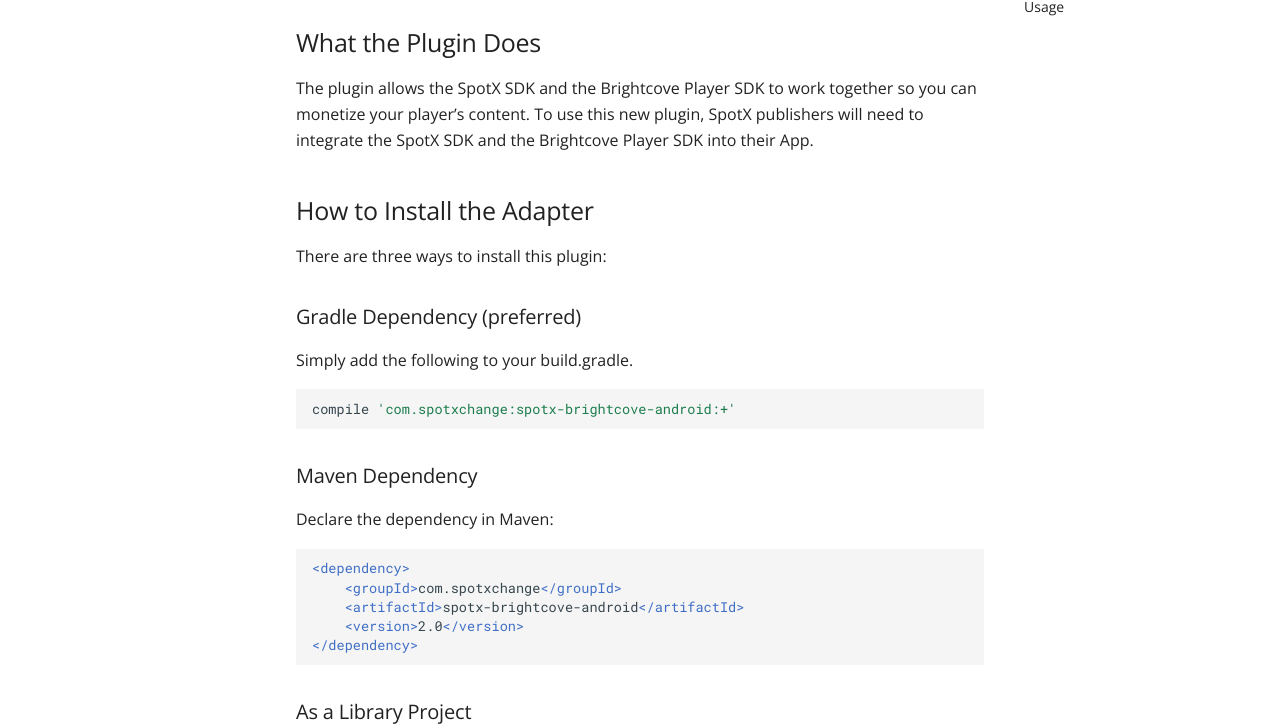
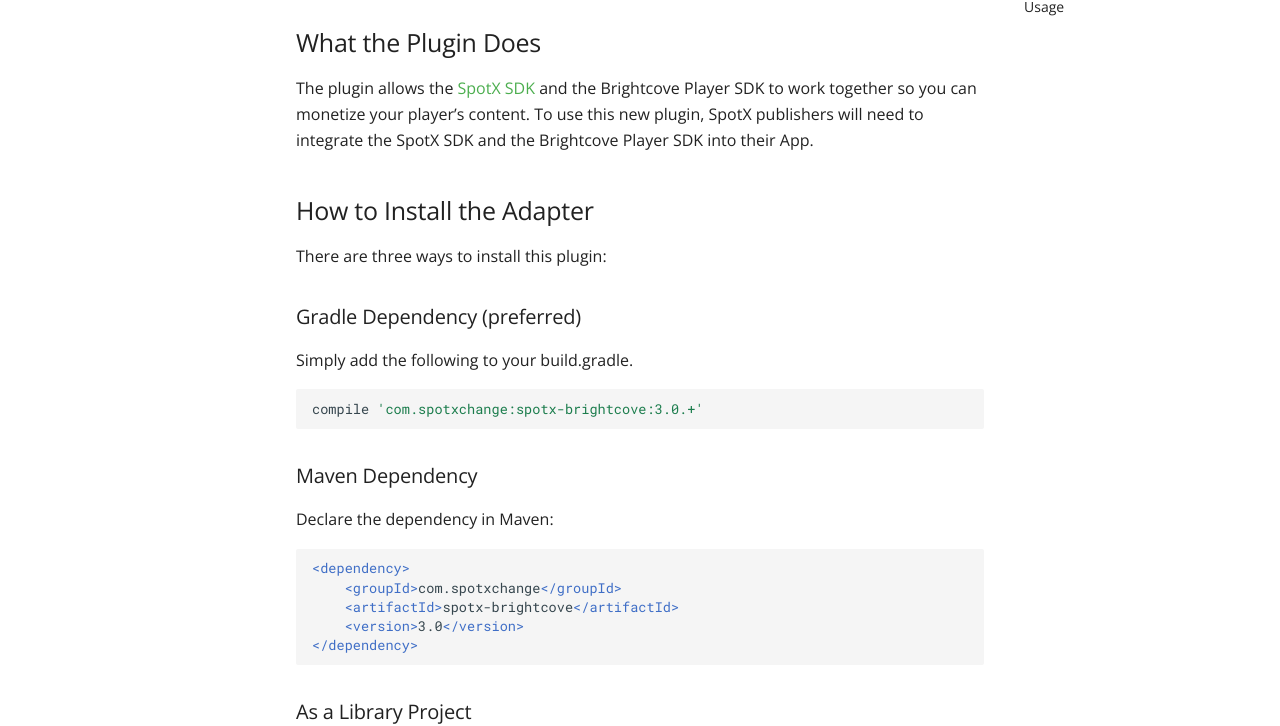
Before and after one commit to alpi2736/spotxmobile.github.io, an MkDocs documentation site: the page built from docs/adapters/brightcove/android-adapter.md, in a window 1280 px wide and 1400 px high. Shown: the part 338-1064 px from the top of the window. Built offline with MkDocs 1.6.1 and Material for MkDocs 9.7.7, drawn with Linux system fonts in a browser that asks for light colours; old or Windows-style settings are respelled for this version of MkDocs; some of the changed text lies outside the part shown.

Commit message:
updated docs for brightcove

````diff
--- a/docs/adapters/brightcove/android-adapter.md
+++ b/docs/adapters/brightcove/android-adapter.md
@@ -7,7 +7,7 @@
 
 ## What the Plugin Does
 
-The plugin allows the SpotX SDK and the Brightcove Player SDK to work together so you can monetize your player's content. To use this new plugin, SpotX publishers will need to integrate the SpotX SDK and the Brightcove Player SDK into their App.
+The plugin allows the [SpotX SDK](/android/sdk) and the Brightcove Player SDK to work together so you can monetize your player's content. To use this new plugin, SpotX publishers will need to integrate the SpotX SDK and the Brightcove Player SDK into their App.
 
 ## How to Install the Adapter
 
@@ -18,7 +18,7 @@
 Simply add the following to your build.gradle.
 
 ```groovy
-compile 'com.spotxchange:spotx-brightcove-android:+'
+compile 'com.spotxchange:spotx-brightcove:3.0.+'
 ```
 
 ### Maven Dependency
@@ -28,14 +28,14 @@
 ```xml
 <dependency>
     <groupId>com.spotxchange</groupId>
-    <artifactId>spotx-brightcove-android</artifactId>
-    <version>2.0</version>
+    <artifactId>spotx-brightcove</artifactId>
+    <version>3.0</version>
 </dependency>
 ```
 
 ### As a Library Project
 
-Download the library and import it as a library project in Android Studio or Eclipse. The project is available from our [bintray repo](https://bintray.com/spotxmobile/maven/com.spotxchange%3Aspotx-brightcove-android).
+Download the library and import it as a library project in Android Studio or Eclipse. The project is available from our [bintray repo](https://bintray.com/spotxmobile/maven/com.spotxchange%3Aspotx-brightcove).
 
 Get more information on how to do this at the [Android Developer Docs](http://developer.android.com/tools/projects/index.html#LibraryProjects).
 
````
Also changed, not shown: other parts of docs/adapters/brightcove/android-adapter.md (+2 -2 lines).
